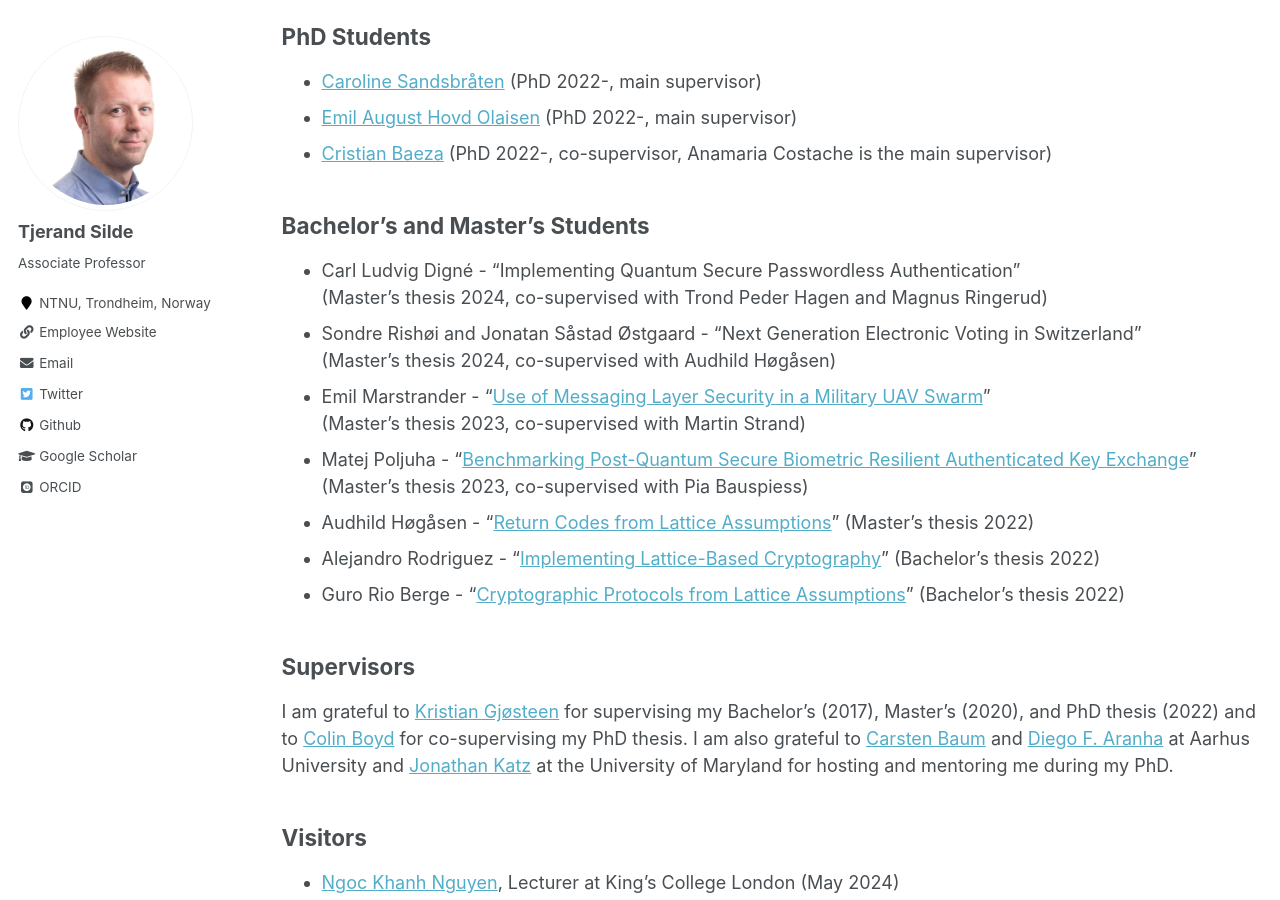
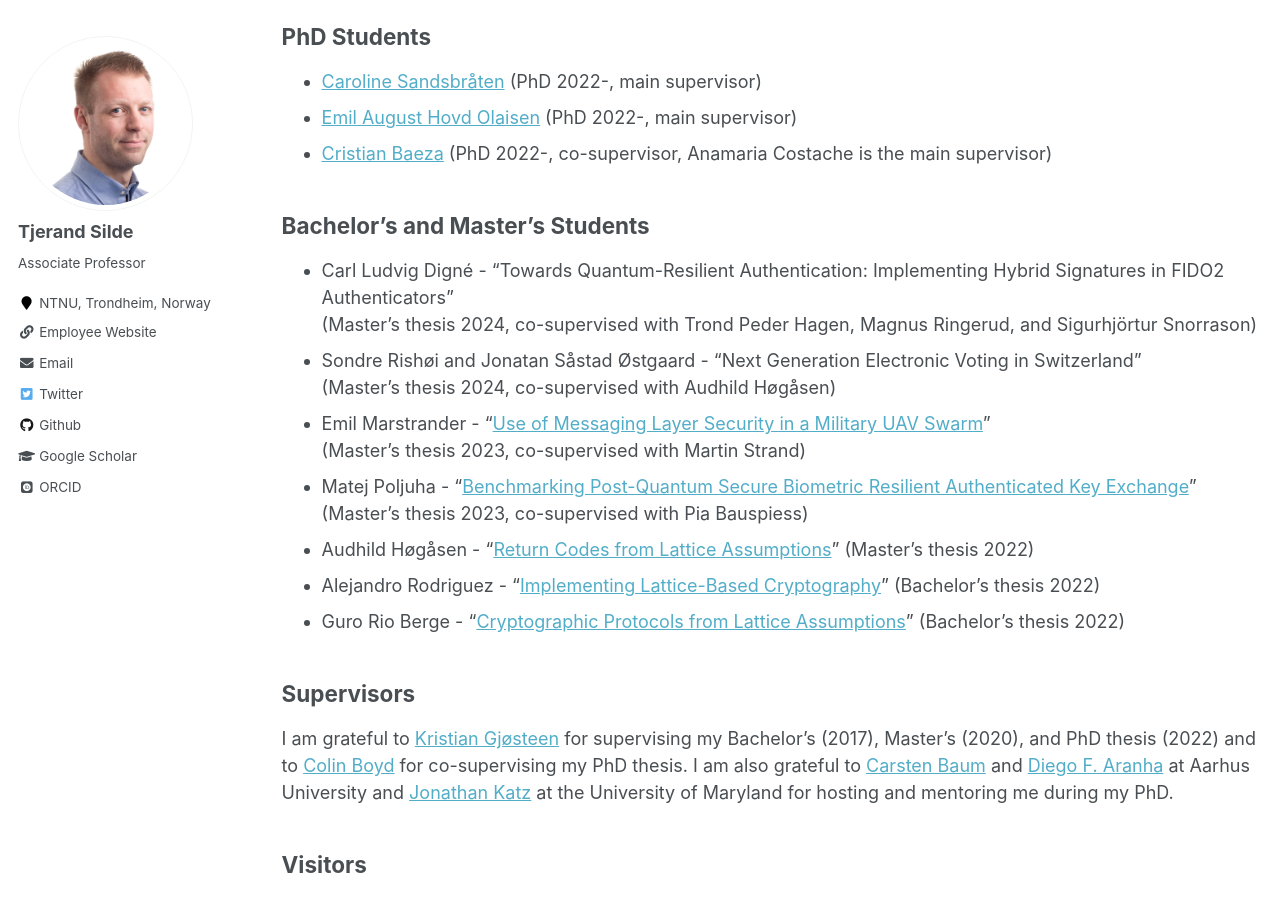
Before and after one commit to tjesi/tjesi.github.io, a Jekyll site: the page built from _pages/people.md, in a window 1280 px wide and 900 px high, scrolled down 330 px. Built offline with Jekyll 4.4.1, drawn with Linux system fonts in a browser that asks for light colours; some web fonts are replaced.

Commit message:
Update people.md

```diff
--- a/_pages/people.md
+++ b/_pages/people.md
@@ -21,8 +21,8 @@ author_profile: true
 
 <!-- Simen Urnes - "The cost of transitioning to post-quantum cryptography"
 (Master's thesis 2024, co-supervised with Iwona Windekilde) -->
-- Carl Ludvig Digné - "Implementing Quantum Secure Passwordless Authentication"
-(Master's thesis 2024, co-supervised with Trond Peder Hagen and Magnus Ringerud)
+- Carl Ludvig Digné - "Towards Quantum-Resilient Authentication: Implementing Hybrid Signatures in FIDO2 Authenticators"
+(Master's thesis 2024, co-supervised with Trond Peder Hagen, Magnus Ringerud, and Sigurhjörtur Snorrason)
 - Sondre Rishøi and Jonatan Såstad Østgaard - "Next Generation Electronic Voting in Switzerland"
 (Master's thesis 2024, co-supervised with Audhild Høgåsen)
 - Emil Marstrander - "[Use of Messaging Layer Security in a Military UAV Swarm](https://tjerandsilde.no/files/EmilM.pdf)"
```
